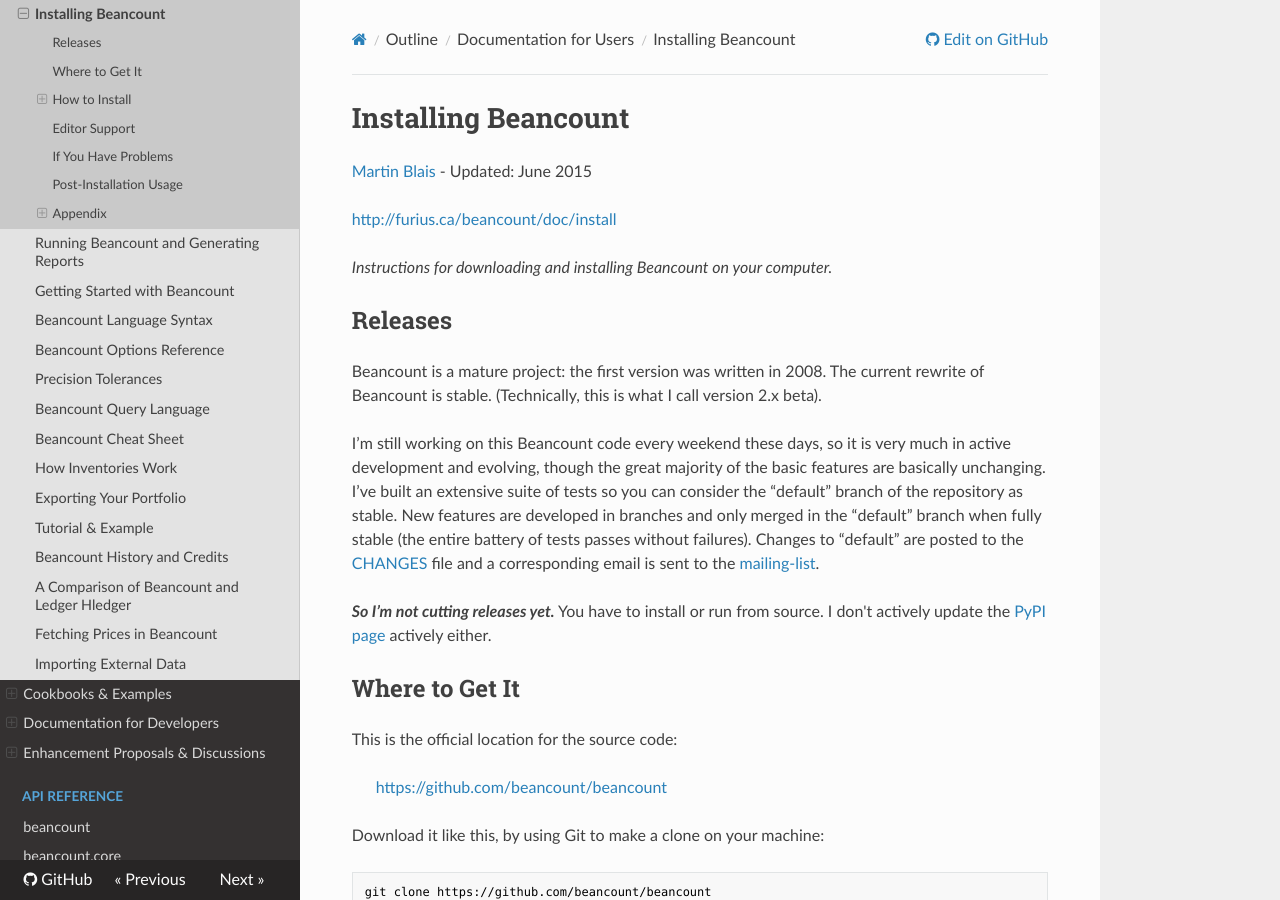
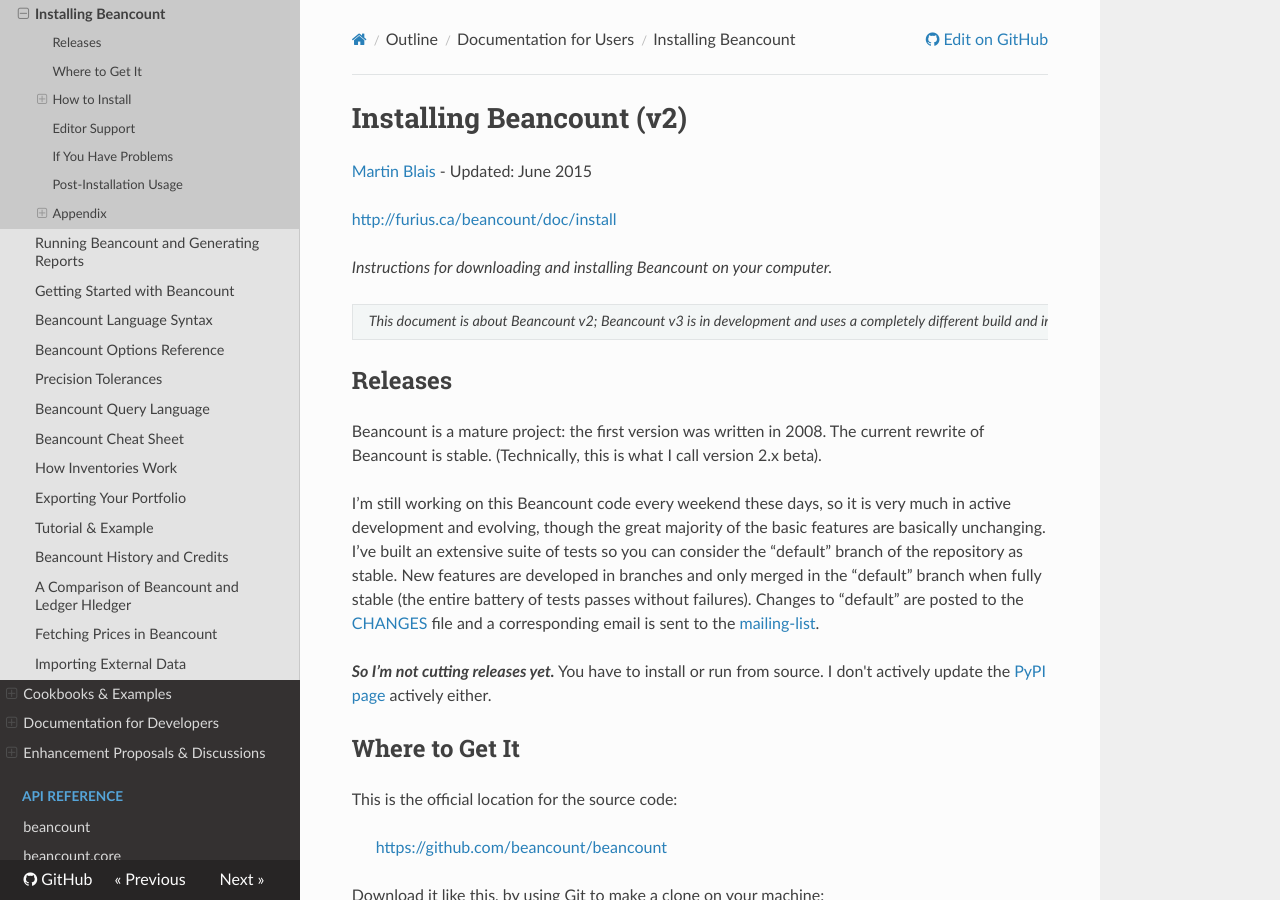
Before and after one commit to beancount/docs, an MkDocs documentation site: the page built from docs/03_installing_beancount.md, in a window 1280 px wide and 900 px high. Built offline with MkDocs 1.6.1, drawn with Linux system fonts in a browser that asks for light colours.

Commit message:
Re-generate docs

```diff
--- a/docs/03_installing_beancount.md
+++ b/docs/03_installing_beancount.md
@@ -1,11 +1,13 @@
-Installing Beancount<a id="title"></a>
-======================================
+Installing Beancount (v2)<a id="title"></a>
+===========================================
 
 [<span class="underline">Martin Blais</span>](mailto:blais@furius.ca) - Updated: June 2015
 
 [<span class="underline">http://furius.ca/beancount/doc/install</span>](http://furius.ca/beancount/doc/install)
 
 *Instructions for downloading and installing Beancount on your computer.*
+
+<table><tbody><tr class="odd"><td><em>This document is about Beancount v2; Beancount v3 is in development and uses a completely different build and installation system. For instructions on building v3, see <a href="https://docs.google.com/document/d/1WwZYqsp28Uuk5eFqHQ1u1zqdjghymy8S_Yo-OJENoa4/"><span class="underline">this document</span></a>.</em></td></tr></tbody></table>
 
 Releases<a id="releases"></a>
 -----------------------------
```
Also changed, not shown: docs/11_how_inventories_work.md (+2 -2 lines), docs/22_how_we_share_expenses.md (+1 -1 lines), docs/26_external_contributions.md (+2 -0 lines).
